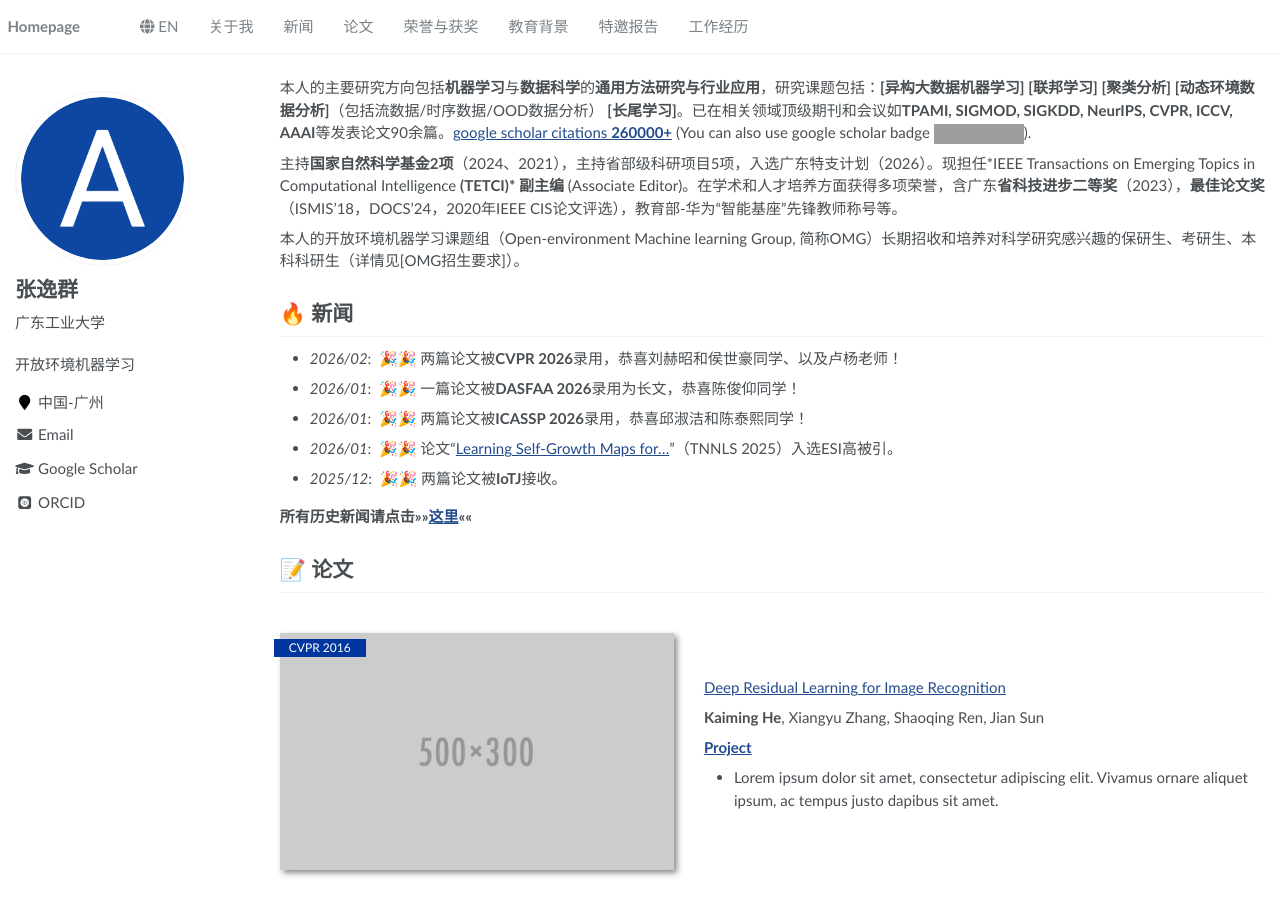
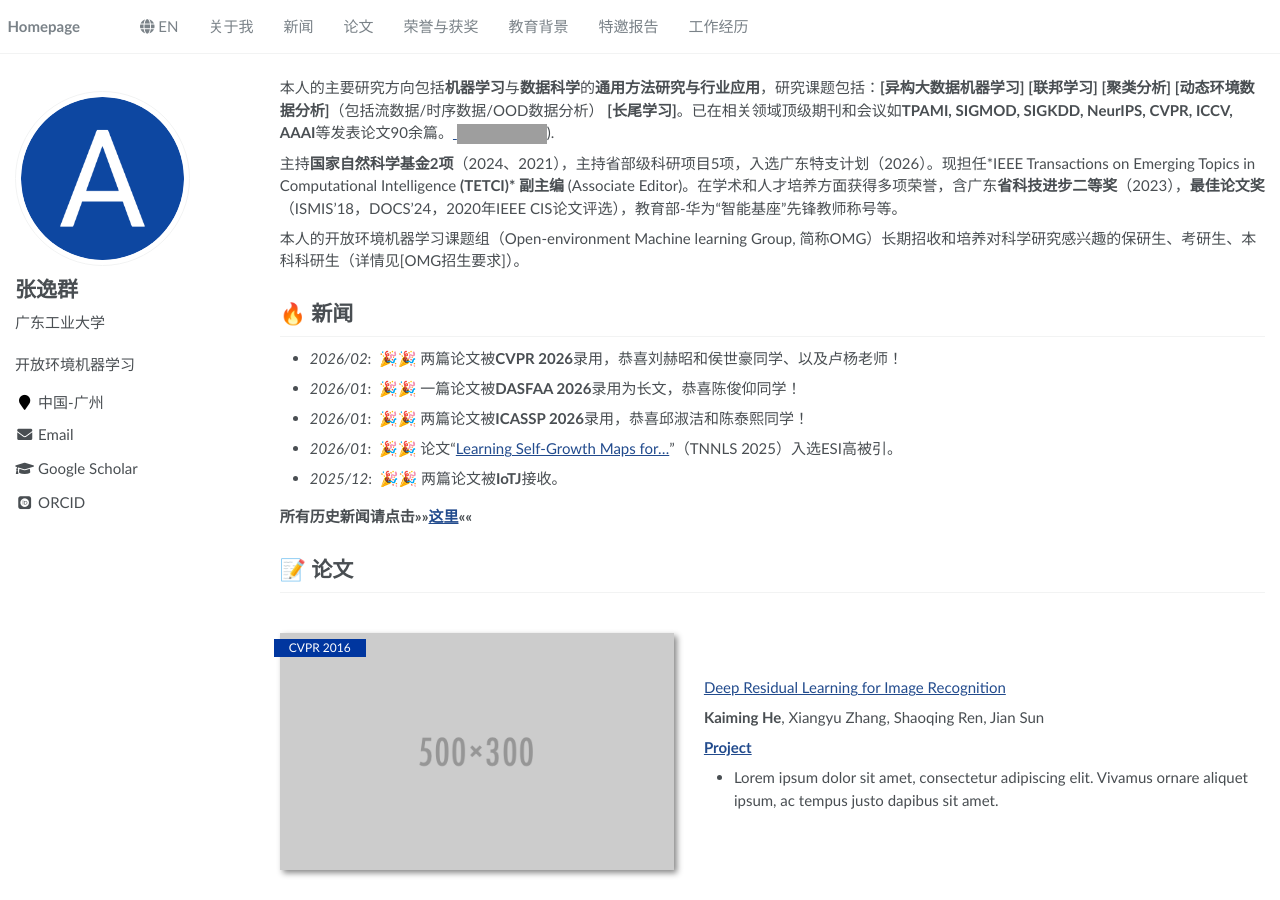
Before and after one commit to yqzhang-Zz/zh, a Jekyll site: the page built from _pages/about.md, in a window 1280 px wide and 900 px high. Built offline with Jekyll 4.4.1, drawn with Linux system fonts in a browser that asks for light colours; some web fonts are replaced; grey boxes are pictures that could not be loaded.

Commit message:
Update about.md

```diff
--- a/_pages/about.md
+++ b/_pages/about.md
@@ -17,7 +17,7 @@ redirect_from:
 
 <span class='anchor' id='about-me'></span>
 
-本人的主要研究方向包括**机器学习**与**数据科学**的**通用方法研究与行业应用**，研究课题包括：**[异构大数据机器学习]** **[联邦学习]** **[聚类分析]** **[动态环境数据分析]**（包括流数据/时序数据/OOD数据分析） **[长尾学习]**。已在相关领域顶级期刊和会议如**TPAMI, SIGMOD, SIGKDD, NeurIPS, CVPR, ICCV, AAAI**等发表论文90余篇。<a href='https://scholar.google.com/citations?user=EnqM5F4AAAAJ'>google scholar citations <strong><span id='total_cit'>260000+</span></strong></a> (You can also use google scholar badge <a href='https://scholar.google.com/citations?user=EnqM5F4AAAAJ'><img src="https://img.shields.io/endpoint?url={{ url | url_encode }}&logo=Google%20Scholar&labelColor=f6f6f6&color=9cf&style=flat&label=citations"></a>).
+本人的主要研究方向包括**机器学习**与**数据科学**的**通用方法研究与行业应用**，研究课题包括：**[异构大数据机器学习]** **[联邦学习]** **[聚类分析]** **[动态环境数据分析]**（包括流数据/时序数据/OOD数据分析） **[长尾学习]**。已在相关领域顶级期刊和会议如**TPAMI, SIGMOD, SIGKDD, NeurIPS, CVPR, ICCV, AAAI**等发表论文90余篇。<a href='https://scholar.google.com/citations?user=EnqM5F4AAAAJ'> <a href='https://scholar.google.com/citations?user=EnqM5F4AAAAJ'><img src="https://img.shields.io/endpoint?url={{ url | url_encode }}&logo=Google%20Scholar&labelColor=f6f6f6&color=9cf&style=flat&label=citations"></a>).
 
 主持**国家自然科学基金2项**（2024、2021），主持省部级科研项目5项，入选广东特支计划（2026）。现担任*IEEE Transactions on Emerging Topics in Computational Intelligence **(TETCI)* 副主编** (Associate Editor)。在学术和人才培养方面获得多项荣誉，含广东**省科技进步二等奖**（2023），**最佳论文奖**（ISMIS’18，DOCS’24，2020年IEEE CIS论文评选），教育部-华为“智能基座”先锋教师称号等。
 
```
